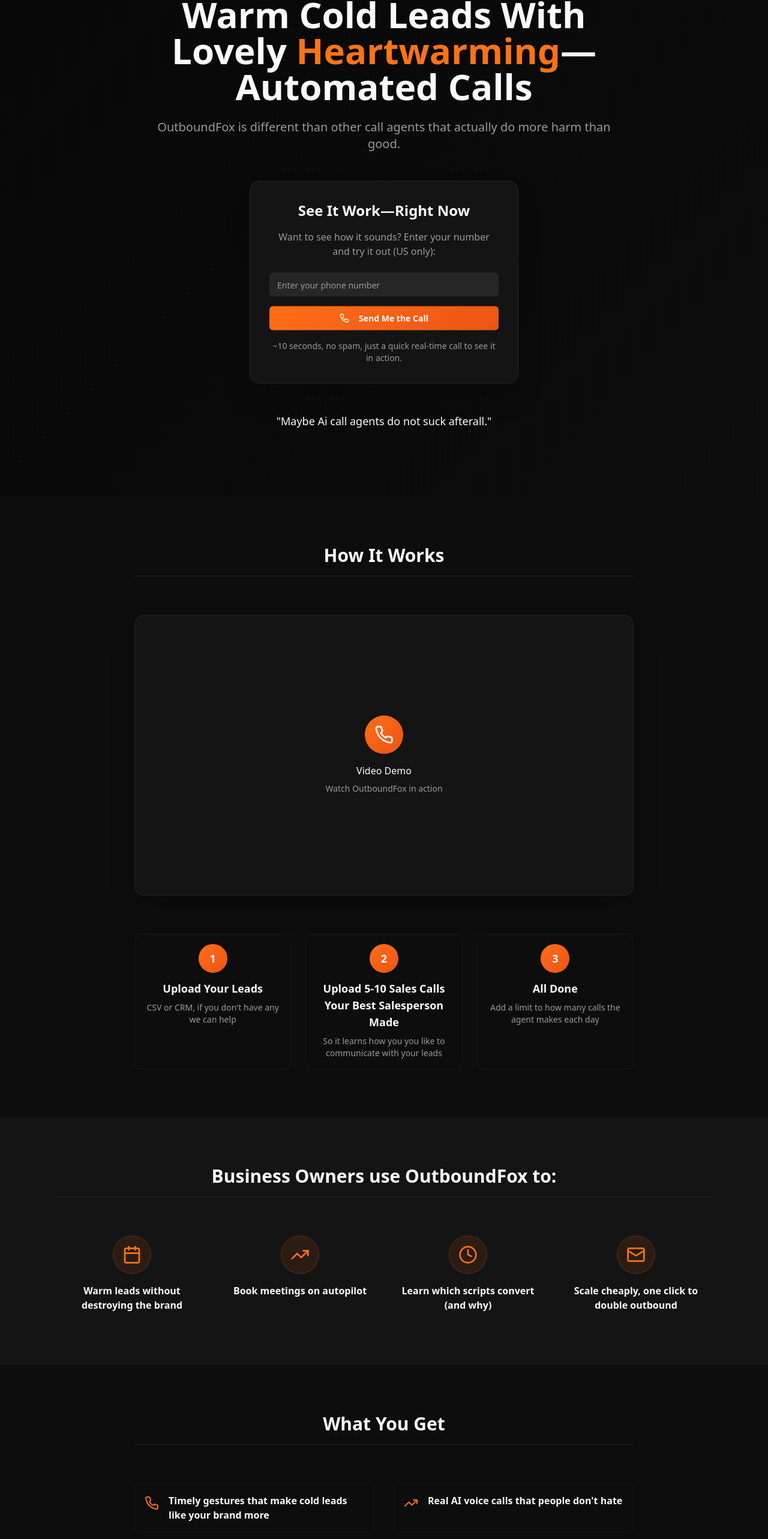
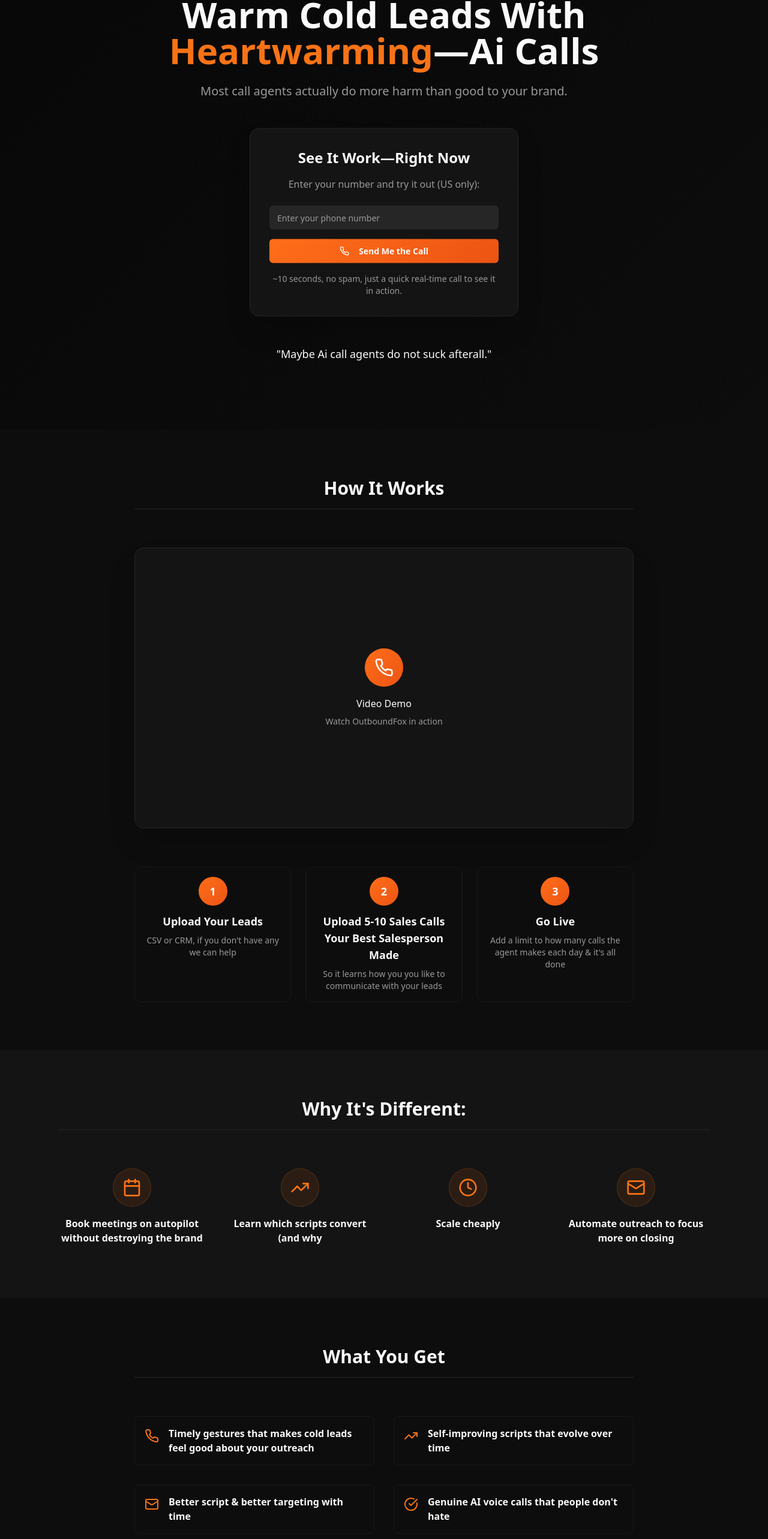
Before and after one commit to sshoman/outboundfox, a React (Vite) app: page / in a window 1280 px wide. Shown: the part 175-2741 px from the top of the page at 60% size. Built offline with nearby package versions, Linux system fonts and the light colour scheme.

Commit message:
Index.tsx

```diff
--- a/src/pages/Index.tsx
+++ b/src/pages/Index.tsx
@@ -77,16 +77,16 @@ const Index = () => {
       <section className="relative py-24 fox-dark-gradient">
         <div className="relative max-w-4xl mx-auto px-4 sm:px-6 lg:px-8 text-center z-20">
           <h2 className="text-5xl md:text-6xl font-bold text-foreground mb-6 animate-fade-in">
-            Warm Cold Leads With Lovely <span className="text-orange-500">Heartwarming</span>—Automated Calls
+            Warm Cold Leads With <span className="text-orange-500">Heartwarming</span>—Ai Calls
           </h2>
           <p className="text-xl text-muted-foreground mb-12 max-w-3xl mx-auto animate-fade-in">
-            OutboundFox is different than other call agents that actually do more harm than good.
+            Most call agents actually do more harm than good to your brand.
           </p>
 
           {/* Demo Call CTA */}
           <div className="bg-card rounded-2xl shadow-2xl p-8 max-w-md mx-auto mb-12 float-animation border border-border">
             <h3 className="text-2xl font-bold text-foreground mb-4">See It Work—Right Now</h3>
-            <p className="text-muted-foreground mb-6">Want to see how it sounds? Enter your number and try it out (US only):</p>
+            <p className="text-muted-foreground mb-6">Enter your number and try it out (US only):</p>
 
             <div className="space-y-4">
               <Input
@@ -152,8 +152,8 @@ const Index = () => {
 
             <div className="text-center p-4 rounded-xl hover:bg-card transition-colors border border-border/50">
               <div className="w-12 h-12 fox-gradient text-white rounded-full flex items-center justify-center font-bold text-lg mx-auto mb-3">3</div>
-              <h3 className="text-lg font-semibold text-foreground mb-2">All Done</h3>
-              <p className="text-muted-foreground text-sm">Add a limit to how many calls the agent makes each day</p>
+              <h3 className="text-lg font-semibold text-foreground mb-2">Go Live</h3>
+              <p className="text-muted-foreground text-sm">Add a limit to how many calls the agent makes each day & it's all done</p>
             </div>
           </div>
         </div>
@@ -163,7 +163,7 @@ const Index = () => {
       <section className="py-20 bg-card relative">
         <div className="max-w-6xl mx-auto px-4 sm:px-6 lg:px-8 relative">
           <div className="text-center mb-16">
-            <h2 className="text-3xl font-bold text-foreground mb-4">Business Owners use OutboundFox to:</h2>
+            <h2 className="text-3xl font-bold text-foreground mb-4">Why It's Different:</h2>
             <div className="w-full h-px bg-border mt-4"></div>
           </div>
 
@@ -172,28 +172,28 @@ const Index = () => {
               <div className="w-16 h-16 bg-orange-500/10 rounded-full flex items-center justify-center mx-auto mb-4 group-hover:bg-orange-500/20 transition-colors border border-orange-500/20">
                 <Calendar className="w-8 h-8 text-orange-500" />
               </div>
-              <h3 className="font-semibold text-foreground mb-2">Warm leads without destroying the brand</h3>
+              <h3 className="font-semibold text-foreground mb-2">Book meetings on autopilot without destroying the brand</h3>
             </div>
 
             <div className="text-center group hover:scale-105 transition-transform duration-200">
               <div className="w-16 h-16 bg-orange-500/10 rounded-full flex items-center justify-center mx-auto mb-4 group-hover:bg-orange-500/20 transition-colors border border-orange-500/20">
                 <TrendingUp className="w-8 h-8 text-orange-500" />
               </div>
-              <h3 className="font-semibold text-foreground mb-2">Book meetings on autopilot</h3>
+              <h3 className="font-semibold text-foreground mb-2">Learn which scripts convert (and why</h3>
             </div>
 
             <div className="text-center group hover:scale-105 transition-transform duration-200">
               <div className="w-16 h-16 bg-orange-500/10 rounded-full flex items-center justify-center mx-auto mb-4 group-hover:bg-orange-500/20 transition-colors border border-orange-500/20">
                 <Clock className="w-8 h-8 text-orange-500" />
               </div>
-              <h3 className="font-semibold text-foreground mb-2">Learn which scripts convert (and why)</h3>
+              <h3 className="font-semibold text-foreground mb-2">Scale cheaply</h3>
             </div>
 
             <div className="text-center group hover:scale-105 transition-transform duration-200">
               <div className="w-16 h-16 bg-orange-500/10 rounded-full flex items-center justify-center mx-auto mb-4 group-hover:bg-orange-500/20 transition-colors border border-orange-500/20">
                 <Mail className="w-8 h-8 text-orange-500" />
               </div>
-              <h3 className="font-semibold text-foreground mb-2">Scale cheaply, one click to double outbound</h3>
+              <h3 className="font-semibold text-foreground mb-2">Automate outreach to focus more on closing</h3>
             </div>
           </div>
         </div>
@@ -211,37 +211,31 @@ const Index = () => {
             <div className="flex items-start space-x-4 p-4 rounded-lg hover:bg-card transition-colors border border-border/50">
               <Phone className="w-6 h-6 text-orange-500 mt-1 flex-shrink-0" />
               <div>
-                <h3 className="font-semibold text-foreground">Timely gestures that make cold leads like your brand more</h3>
+                <h3 className="font-semibold text-foreground">Timely gestures that makes cold leads feel good about your outreach</h3>
               </div>
             </div>
 
             <div className="flex items-start space-x-4 p-4 rounded-lg hover:bg-card transition-colors border border-border/50">
               <TrendingUp className="w-6 h-6 text-orange-500 mt-1 flex-shrink-0" />
               <div>
-                <h3 className="font-semibold text-foreground">Real AI voice calls that people don't hate</h3>
+                <h3 className="font-semibold text-foreground">Self-improving scripts that evolve over time</h3>
               </div>
             </div>
 
             <div className="flex items-start space-x-4 p-4 rounded-lg hover:bg-card transition-colors border border-border/50">
               <Mail className="w-6 h-6 text-orange-500 mt-1 flex-shrink-0" />
               <div>
-                <h3 className="font-semibold text-foreground">Better lead targeting with each new outbound call</h3>
+                <h3 className="font-semibold text-foreground">Better script & better targeting with time</h3>
               </div>
             </div>
 
             <div className="flex items-start space-x-4 p-4 rounded-lg hover:bg-card transition-colors border border-border/50">
               <CheckCircle className="w-6 h-6 text-orange-500 mt-1 flex-shrink-0" />
               <div>
-                <h3 className="font-semibold text-foreground">Self-improving scripts that evolve over time</h3>
+                <h3 className="font-semibold text-foreground">Genuine AI voice calls that people don't hate</h3>
               </div>
             </div>
 
-            <div className="flex items-start space-x-4 p-4 rounded-lg hover:bg-card transition-colors md:col-span-2 border border-border/50">
-              <TrendingUp className="w-6 h-6 text-orange-500 mt-1 flex-shrink-0" />
-              <div>
-                <h3 className="font-semibold text-foreground">Lead cards with call history & next actions</h3>
-              </div>
-            </div>
           </div>
         </div>
       </section>
@@ -249,13 +243,13 @@ const Index = () => {
       {/* Why Different */}
       <section className="py-20 bg-card relative">
         <div className="max-w-4xl mx-auto px-4 sm:px-6 lg:px-8 text-center relative">
-          <h2 className="text-3xl font-bold text-foreground mb-8">Why It's Different</h2>
+          <h2 className="text-3xl font-bold text-foreground mb-8">Why Trust The Fox</h2>
           <div className="w-full h-px bg-border mb-8"></div>
           <div className="space-y-4 text-lg text-muted-foreground">
             <p><strong className="text-foreground">Not just voicemail drops.</strong></p>
             <p><strong className="text-foreground">Not just transcripts.</strong></p>
             <p><strong className="text-foreground">Nothing that feels aggressive.</strong></p>
-            <p className="text-xl font-semibold text-orange-500"><strong>OutboundFox find ways to make leads feel WARM towards your brand</strong></p>
+            <p className="text-xl font-semibold text-orange-500"><strong>Outboundfox find ways to make leads feel WARM towards your brand</strong></p>
           </div>
         </div>
       </section>
@@ -264,7 +258,7 @@ const Index = () => {
       <section className="py-20 fox-dark-gradient">
         <div className="max-w-4xl mx-auto px-4 sm:px-6 lg:px-8 text-center">
           <h2 className="text-3xl font-bold text-foreground mb-4">Test the Call. See for Yourself.</h2>
-          <p className="text-xl text-muted-foreground mb-8">Put in your number. Hear what the cut fox sounds like.</p>
+          <p className="text-xl text-muted-foreground mb-8">Put in your number. Hear what the fox sounds like.</p>
 
           <div className="bg-card rounded-2xl shadow-xl p-8 max-w-md mx-auto border border-border">
             <div className="space-y-4">
@@ -304,7 +298,7 @@ const Index = () => {
             </div>
             <span className="font-semibold text-foreground">Outbound Fox</span>
           </div>
-          <p className="text-muted-foreground">Powered By Salespeople Who Care.</p>
+          <p className="text-muted-foreground">Powered By A Team That Cares🧡.</p>
           <p className="text-muted-foreground">&copy; 2025 Outbound Fox.</p>
         </div>
       </footer>
```
